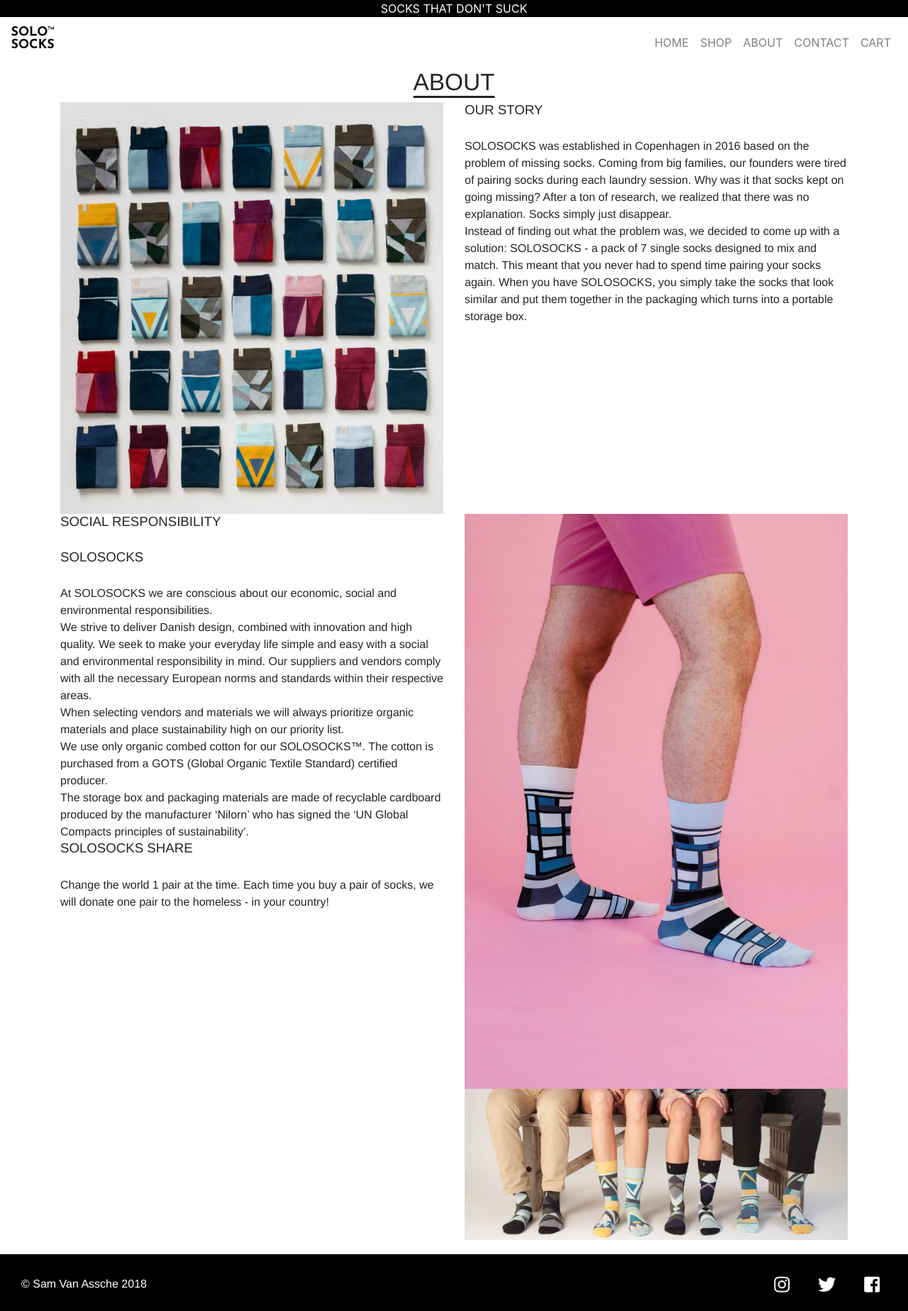
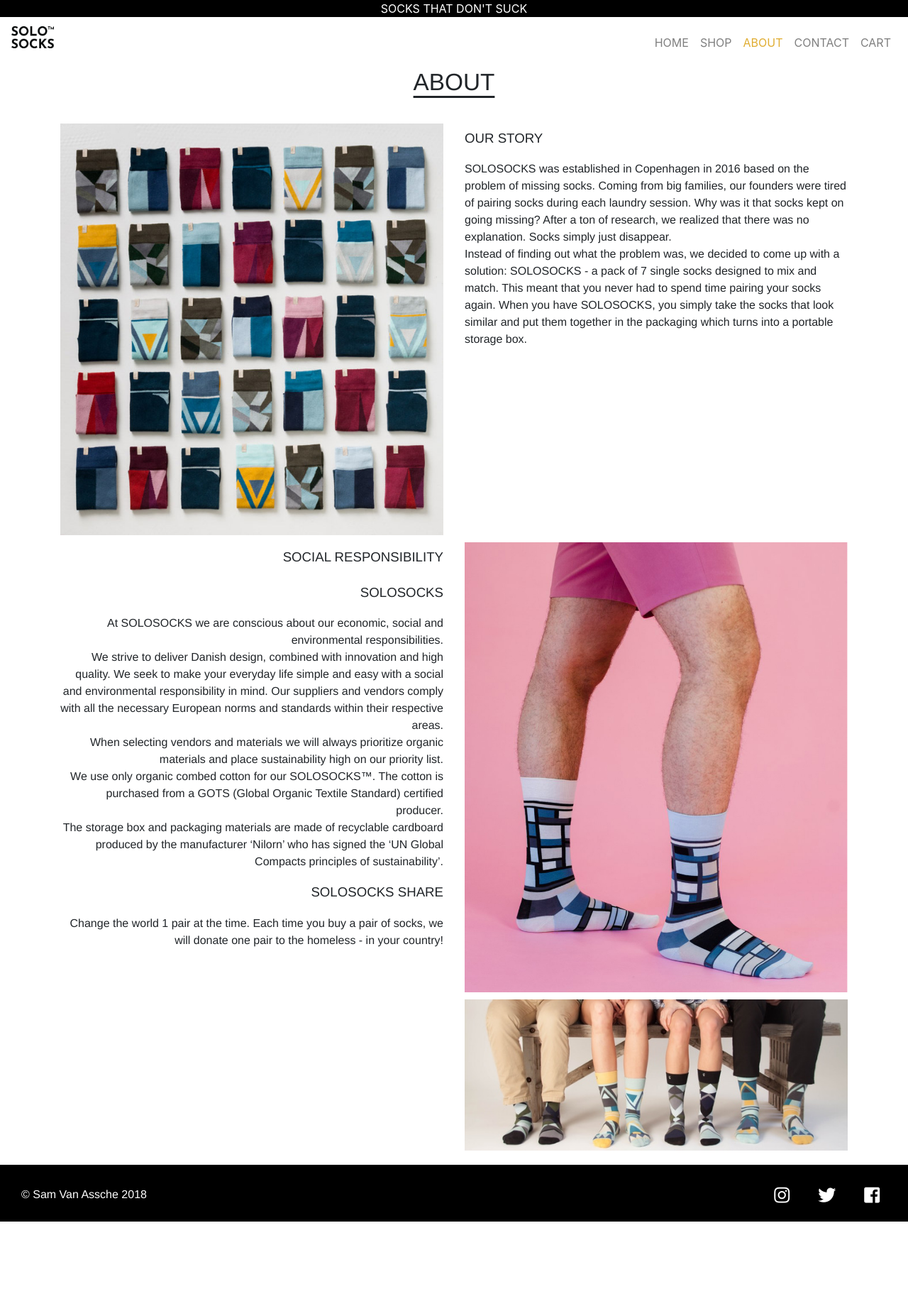
Before and after one commit to gdmgent-1819-nmd2/1819-crowdfunding-samvanassche, a Jekyll site: the page built from pages/about.html, in a window 1280 px wide. Shown: the whole page at 71% size. Built offline with Jekyll 4.4.1, drawn with Linux system fonts in a browser that asks for light colours; nearby versions of some CDN libraries; after the commit the page ends 1721 px from its top, so only the background shows below that.

Commit message:
navbar aangepast en voorpagina aangepast

```diff
--- a/_includes/navbar.html
+++ b/_includes/navbar.html
@@ -1,5 +1,5 @@
 <nav class="navbar navbar-expand-lg navbar-light bg-light">
-    <a class="navbar-brand" href="#">
+    <a class="navbar-brand" href="https://gdmgent-1819-nmd2.github.io/1819-crowdfunding-samvanassche/">
         <img src="images/logo.png" class="navbar-logo" alt="logo">
     </a>
         <button class="navbar-toggler" type="button" data-toggle="collapse" data-target="#navbarText" >
--- a/_layouts/default.html
+++ b/_layouts/default.html
@@ -19,6 +19,7 @@
 
 {% include footer.html %}
 {% include scripts-bottom.html %}
+
 </body>
 
 </html>
--- a/_sass/_main.scss
+++ b/_sass/_main.scss
@@ -9,6 +9,7 @@ h1 {
     text-underline-position: under;
     font-size: 25pt !important;
     font-family: Helvetica, Arial, sans-serif !important;
+    padding: 0 0 20px 0;
 }
 
 h2 {
@@ -26,7 +27,7 @@ h3 {
     text-underline-position: under;
     font-size: 14pt !important;
     font-family: Helvetica, Arial, sans-serif !important;
-    padding: 0 0 20px 0;
+    padding: 20px 0 0 0;
 }
 
 p {
@@ -59,15 +60,24 @@ p {
 
 /* Navigatie */
 .navbar-logo {
-    width:60px;
-    height:auto;
-    margin-right:10px;
-    margin-bottom:15px;
-  }
+    width: 60px;
+    height: auto;
+    margin-right: 10px;
+    margin-bottom: 15px;
+}
 
 .bg-light {
     background-color: white !important;
 }
+
+.nav-link:hover, .nav-link:active {
+color: #e0ad32 !important;
+}
+
+.active {
+    color: #e0ad32 !important;
+}
+
 
 /* Footer */
 .footer {
@@ -110,8 +120,7 @@ p {
 ============================================== */
 
 /* Tekstblok */
-
-.row-eq-height > div{
+.row-eq-height > div {
     padding-right: 0;
     padding-left: 0;
 }
@@ -122,6 +131,7 @@ p {
 
 .tekst {
     width: 100%;
+    padding: 20px;
 }
 
 .foto {
@@ -259,19 +269,29 @@ div.gallery {
 
 .col-img img {
     width: 100%;
+    padding: 10px 0 0 0;
 }
 
 .col-txt {
     width: 50% !important;
-
 }
-
 
 .tekst-about {
     text-align: left;
     font-family: Helvetica, Arial, sans-serif !important;
     font-size: 12pt;
-    margin: 0 0 0 0;
+    margin: 20px 0 0 0;
+}
+
+.h3-about {
+    text-align: right;
+}
+
+.tekst-about2 {
+    text-align: right;
+    font-family: Helvetica, Arial, sans-serif !important;
+    font-size: 12pt;
+    margin: 20px 0 0 0;
 }
 
 
@@ -314,41 +334,30 @@ form {
 /* Small devices (landscape phones, 576px and up)*/
 
 @media (min-width: 576px) {
+    /* Index */
     .tekst {
         width: 100%;
     }
 
     .row-eq-height > div > div {
-        //width: 100%;
         height: 400px;
     }
     .foto img {
-        // min-width: 100%;
-        //max-width: 100%;
         width: auto;
         height: 100%;
-        //object-fit: cover;
     }
-
-
 }
 
 
 /* Medium devices (tablets, 768px and up)*/
 
 @media (min-width: 768px) {
-    /* INDEX */
-
-    .tekst {
-        width: 50%;
-    }
-
+    /* Index */
     .container {
         width: 100% !important;
     }
 
-    /* ABOUT */
-
+    /* Contact */
     .tekst-contact {
         text-align: left;
         margin: 5% 0 0 10%;
@@ -374,12 +383,7 @@ form {
 /* Large devices (desktops, 992px and up)*/
 
 @media (min-width: 992px) {
-    .tekst {
-        width: 50%;
-    }
-
-
-
+    /* Index */
     .container {
         width: 100% !important;
     }
@@ -389,20 +393,14 @@ form {
 /* Extra large devices (large desktops, 1200px and up)*/
 
 @media (min-width: 1200px) {
-    .tekst {
-        width: 50%;
+    /* Index */
+    .row-eq-height > div > div {
+        height: auto;
     }
 
-    .row-eq-height > div > div {
-        //width: 100%;
-        height: auto;
-    }
     .foto img {
-        // min-width: 100%;
-        //max-width: 100%;
         width: 100%;
         height: auto;
-        //object-fit: cover;
     }
 
     .container {
--- a/pages/about.html
+++ b/pages/about.html
@@ -11,10 +11,10 @@ title: SOLOSOCKS
 
 <div class="container">
     <div class="row">
-       <div class="col-img col-sm-12 col-md-6 col-lg-6 col-xl-6">
+       <div class="col-img col-12 col-sm-12 col-md-6 col-lg-6 col-xl-6">
         <img src="images/sokken.jpg" alt="Socks">
       </div>
-      <div class="col-txt col-sm-12 col-md-6 col-lg-6 col-xl-6">
+      <div class="col-txt col-12 col-sm-12 col-md-6 col-lg-6 col-xl-6">
         <h3>
             OUR STORY
         </h3>
@@ -31,14 +31,14 @@ title: SOLOSOCKS
       </div>
     </div>
     <div class="row">
-      <div class="col-txt col-sm-12 col-md-6 col-lg-6 col-xl-6">
-        <h3>
+      <div class="col-txt col-12 col-sm-12 col-md-6 col-lg-6 col-xl-6">
+        <h3 class="h3-about">
             SOCIAL RESPONSIBILITY
         </h3>
-        <h3>
+        <h3 class="h3-about">
             SOLOSOCKS
         </h3>
-        <p class="tekst-about">
+        <p class="tekst-about2">
             At SOLOSOCKS we are conscious about our economic,
             social and environmental responsibilities.
 
@@ -60,16 +60,16 @@ title: SOLOSOCKS
             ‘Nilorn’ who has signed the ‘UN Global Compacts
             principles of sustainability’.
         </p>
-        <h3>
+        <h3 class="h3-about">
             SOLOSOCKS SHARE
         </h3>
-        <p class="tekst-about">
+        <p class="tekst-about2">
             Change the world 1 pair at the time.
             Each time you buy a pair of socks, we will donate one pair to the homeless
             - in your country!
         </p>
       </div>
-      <div class="col-img col-sm-12 col-md-6 col-lg-6 col-xl-6">
+      <div class="col-img col-12 col-sm-12 col-md-6 col-lg-6 col-xl-6">
         <img src="images/sokken-roze.jpg">
         <img src="images/shop all.jpg">
       </div>
```
Also changed, not shown: _includes/scripts-bottom.html (+17 -0 lines), images/sokken-roze.jpg, 13 other files.
